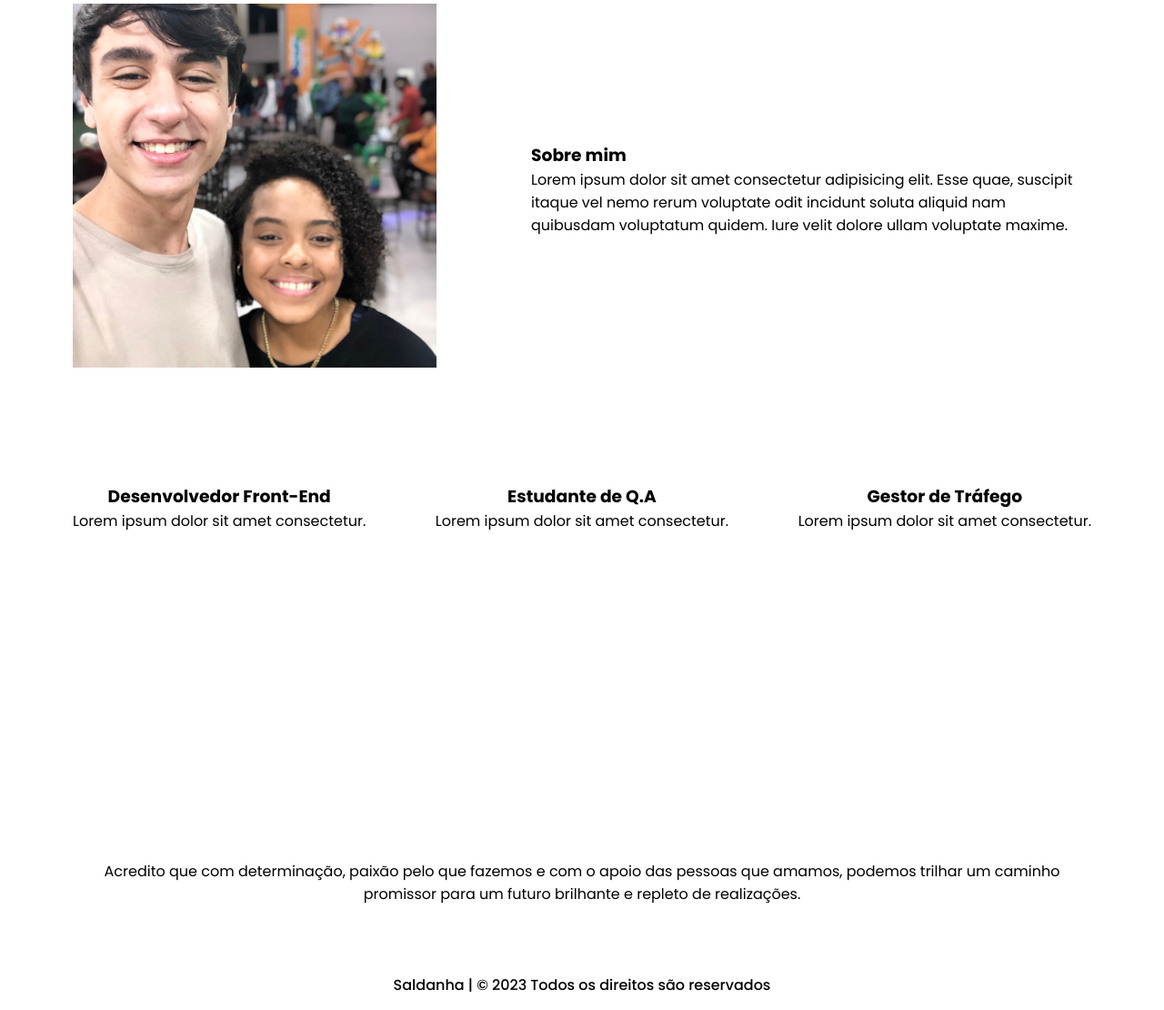
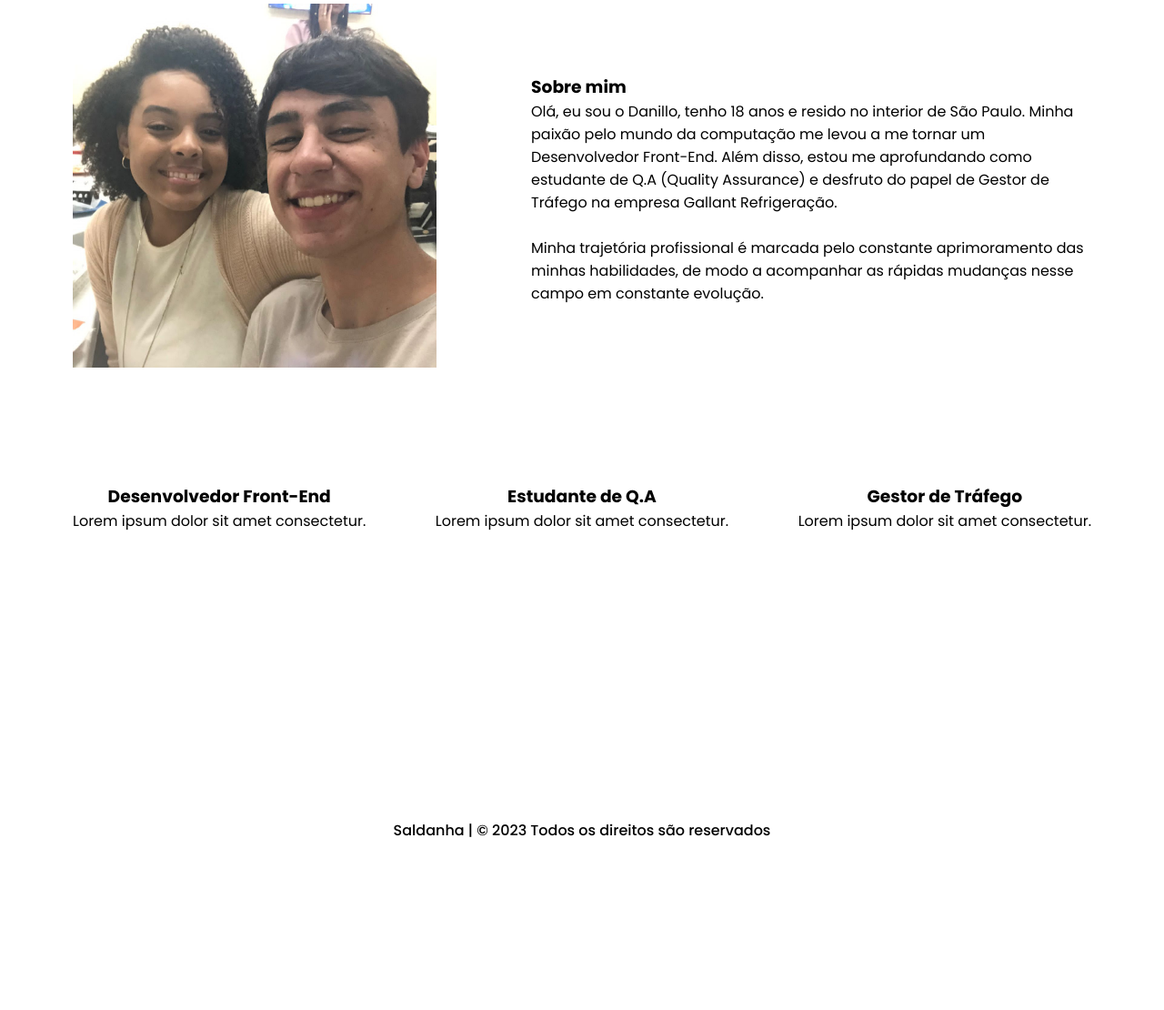
Before and after one commit to Danilo324/my_portfolio, a plain HTML site: page index.html in a window 1280 px wide. Shown: the part 857-1967 px from the top of the page at 91% size. After the commit the page ends 1797 px from the top, so only its background shows below. Drawn offline with nearby package versions, Linux system fonts and the light colour scheme.

Commit message:
Add files via upload

```diff
--- a/Css/style.css
+++ b/Css/style.css
@@ -164,11 +164,6 @@ section{
     padding: 60px 0;
 }
 
-/* frase */
-.frase{
-    text-align: center;
-}
-
 /* footer */
 footer{
     text-align: center;
--- a/index.html
+++ b/index.html
@@ -4,7 +4,7 @@
     <meta charset="UTF-8">
     <meta name="viewport" content="width=device-width, initial-scale=1.0">
     <title>Saldanha | Home</title>
-    <link rel="shortcut icon" href="" type="image/x-icon"><!-- Favicon -->
+    <link rel="shortcut icon" href="Img/tt (1).png" type="image/x-icon"><!-- Favicon -->
     <link rel="stylesheet" href="Css/style.css"><!-- Css -->
     <script src="https://unpkg.com/scrollreveal@4.0.0/dist/scrollreveal.min.js"></script>
     <link rel="stylesheet" href="https://cdnjs.cloudflare.com/ajax/libs/font-awesome/6.4.0/css/all.min.css" integrity="sha512-iecdLmaskl7CVkqkXNQ/ZH/XLlvWZOJyj7Yy7tcenmpD1ypASozpmT/E0iPtmFIB46ZmdtAc9eNBvH0H/ZpiBw==" crossorigin="anonymous" referrerpolicy="no-referrer" />
@@ -35,7 +35,7 @@
             <div class="home-content">
                 <div class="txt-1">My Portfolio</div>
                 <div class="txt-2">Olá, eu sou o Danillo </div>
-                <div class="txt-3">Sou um Desenvolvedor Front-End, Estudante de Q.A e Gestor de Tráfego, sou um jovem apaixonado por computação que mora em Taubaté, São Paulo. Atualmente trabalho da Gallant Refrigeração como Gestor de Tráfego.</div>
+                <div class="txt-3">Sou um Desenvolvedor Front-End, Estudante de Q.A e Gestor de Tráfego, sou um jovem apaixonado por computação que mora no interior de São Paulo.</div>
 
                 <a href="#"><i class="fa-brands fa-github"></i></a>
                 <a href="#"><i class="fa-brands fa-linkedin"></i></a>
@@ -49,12 +49,16 @@
             <div class="about-content">
 
                 <div class="column left">
-                    <img src="Img/IMG_3313.jpeg">
+                    <img src="Img/c58be12d-9c60-41be-a0fe-d161dcdc7510.jpg">
                 </div>
 
                 <div class="culumn right">
                     <h3>Sobre mim</h3>
-                    <span>Lorem ipsum dolor sit amet consectetur adipisicing elit. Esse quae, suscipit itaque vel nemo rerum voluptate odit incidunt soluta aliquid nam quibusdam voluptatum quidem. Iure velit dolore ullam voluptate maxime.</span>
+                    <span>Olá, eu sou o Danillo, tenho 18 anos e resido no interior de São Paulo. Minha paixão pelo mundo da computação me levou a me tornar um Desenvolvedor Front-End. Além disso, estou me aprofundando como estudante de Q.A (Quality Assurance) e desfruto do papel de Gestor de Tráfego na empresa Gallant Refrigeração.
+<br>
+<br>
+                        Minha trajetória profissional é marcada pelo constante aprimoramento das minhas habilidades, de modo a acompanhar as rápidas mudanças nesse campo em constante evolução.
+                        </span>
                 </div>
             </div>
         </div>
@@ -98,12 +102,6 @@
         </div>
     </section>
 
-    <section class="frase">
-        <div class="max-width">
-            <p>Acredito que com determinação, paixão pelo que fazemos e com o apoio das pessoas que amamos, podemos trilhar um caminho promissor para um futuro brilhante e repleto de realizações.</p>
-        </div>
-    </section>
-
     <!-- Footer -->
     <footer>
        <span>Saldanha</span> | &copy; 2023 Todos os direitos são reservados</footer>
```
Also changed, not shown: Img/tt (1).png (added).
